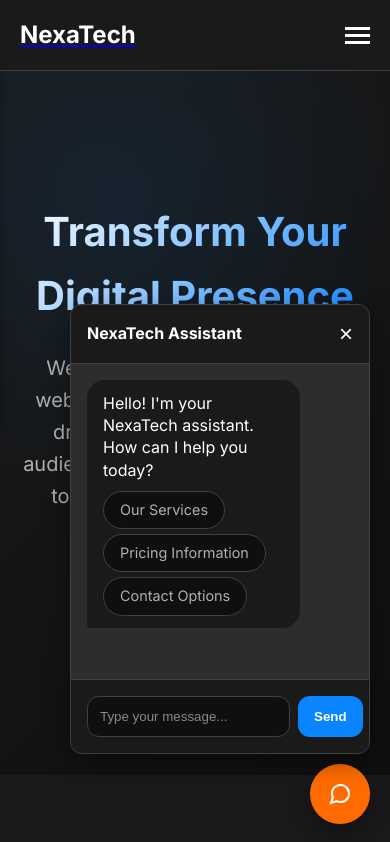
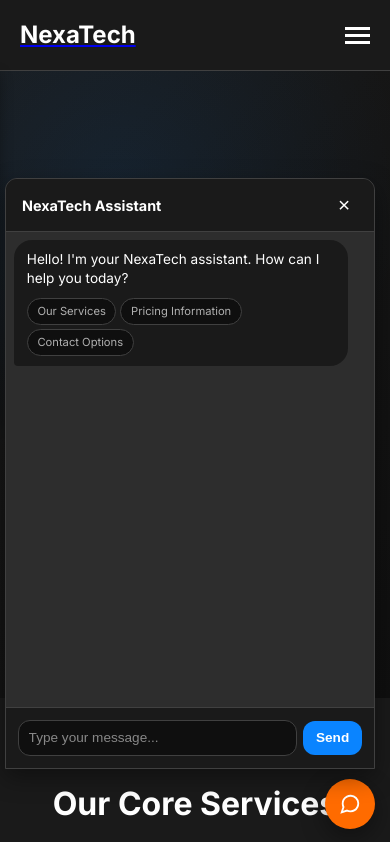
Before and after one commit to bigteslaboy3-creator/responsive-site-template, a plain HTML site: page index.html in a window 390 px wide. Both pictures are taken after a click on the element 340 px from the left and 794 px from the top of the page. Shown: the top 842 px of the page. Drawn offline with Linux system fonts and the light colour scheme.

Commit message:
Update styles.css

```diff
--- a/css/styles.css
+++ b/css/styles.css
@@ -417,7 +417,7 @@ body {
     animation: slideUp 0.6s ease-out;
 }
 
-/* Chatbot Widget */
+/* Chatbot Widget - UPDATED FOR MOBILE */
 .chatbot-widget {
     position: fixed;
     bottom: 20px;
@@ -437,6 +437,7 @@ body {
     box-shadow: var(--shadow-lg);
     transition: var(--transition);
     border: none;
+    z-index: 1001;
 }
 
 .chatbot-toggle:hover {
@@ -446,6 +447,8 @@ body {
 
 .chatbot-toggle svg {
     color: var(--text-primary);
+    width: 24px;
+    height: 24px;
 }
 
 .chatbot-container {
@@ -453,7 +456,9 @@ body {
     bottom: 70px;
     right: 0;
     width: 350px;
+    max-width: 90vw;
     height: 500px;
+    max-height: 70vh;
     background: var(--bg-card);
     border-radius: var(--border-radius);
     box-shadow: var(--shadow-lg);
@@ -461,6 +466,7 @@ body {
     flex-direction: column;
     overflow: hidden;
     border: 1px solid var(--border-color);
+    z-index: 1000;
 }
 
 .chatbot-container.active {
@@ -476,11 +482,13 @@ body {
     justify-content: space-between;
     align-items: center;
     border-bottom: 1px solid var(--border-color);
+    flex-shrink: 0;
 }
 
 .chatbot-header h4 {
     margin: 0;
     color: var(--text-primary);
+    font-size: 1rem;
 }
 
 .chatbot-close {
@@ -491,10 +499,18 @@ body {
     cursor: pointer;
     line-height: 1;
     transition: var(--transition);
+    padding: 0;
+    width: 30px;
+    height: 30px;
+    display: flex;
+    align-items: center;
+    justify-content: center;
 }
 
 .chatbot-close:hover {
     color: var(--accent-secondary);
+    background: rgba(255, 255, 255, 0.1);
+    border-radius: 50%;
 }
 
 .chatbot-messages {
@@ -504,13 +520,16 @@ body {
     display: flex;
     flex-direction: column;
     gap: 1rem;
+    min-height: 0;
 }
 
 .message {
-    max-width: 80%;
+    max-width: 85%;
     padding: 0.75rem 1rem;
     border-radius: 18px;
     line-height: 1.4;
+    word-wrap: break-word;
+    overflow-wrap: break-word;
 }
 
 .bot-message {
@@ -541,8 +560,12 @@ body {
     padding: 0.5rem 1rem;
     cursor: pointer;
     transition: var(--transition);
-    font-size: 0.9rem;
+    font-size: 0.8rem;
     color: var(--text-secondary);
+    white-space: nowrap;
+    overflow: hidden;
+    text-overflow: ellipsis;
+    max-width: 100%;
 }
 
 .quick-reply:hover {
@@ -557,6 +580,8 @@ body {
     display: flex;
     gap: 0.5rem;
     background: var(--bg-secondary);
+    flex-shrink: 0;
+    align-items: center;
 }
 
 .chatbot-input input {
@@ -568,6 +593,8 @@ body {
     transition: var(--transition);
     background: var(--bg-primary);
     color: var(--text-primary);
+    font-size: 0.9rem;
+    min-width: 0;
 }
 
 .chatbot-input input:focus {
@@ -587,6 +614,9 @@ body {
     cursor: pointer;
     transition: var(--transition);
     font-weight: 600;
+    font-size: 0.9rem;
+    white-space: nowrap;
+    flex-shrink: 0;
 }
 
 .chatbot-input button:hover {
@@ -813,7 +843,7 @@ body {
     border: 1px solid var(--border-color);
 }
 
-/* Responsive Design */
+/* Responsive Design - UPDATED CHATBOT MOBILE FIXES */
 @media (max-width: 768px) {
     .hamburger {
         display: flex;
@@ -867,13 +897,163 @@ body {
         grid-template-columns: 1fr;
     }
 
+    /* Mobile Chatbot Fixes */
+    .chatbot-widget {
+        bottom: 15px;
+        right: 15px;
+    }
+
+    .chatbot-toggle {
+        width: 55px;
+        height: 55px;
+    }
+
+    .chatbot-toggle svg {
+        width: 22px;
+        height: 22px;
+    }
+
     .chatbot-container {
-        width: 300px;
-        height: 450px;
+        width: calc(100vw - 30px);
+        max-width: none;
+        right: 0;
+        bottom: 65px;
+        height: 65vh;
+        max-height: 65vh;
+        border-radius: var(--border-radius) var(--border-radius) 0 0;
+    }
+
+    .chatbot-header {
+        padding: 0.75rem 1rem;
+    }
+
+    .chatbot-header h4 {
+        font-size: 0.9rem;
+    }
+
+    .chatbot-close {
+        font-size: 1.3rem;
+        width: 28px;
+        height: 28px;
+    }
+
+    .chatbot-messages {
+        padding: 0.75rem;
+        gap: 0.75rem;
+    }
+
+    .message {
+        max-width: 90%;
+        padding: 0.6rem 0.8rem;
+        font-size: 0.9rem;
+    }
+
+    .quick-replies {
+        gap: 4px;
+    }
+
+    .quick-reply {
+        padding: 0.4rem 0.8rem;
+        font-size: 0.75rem;
+        white-space: normal;
+        text-align: center;
+    }
+
+    .chatbot-input {
+        padding: 0.75rem;
+        gap: 0.4rem;
+    }
+
+    .chatbot-input input {
+        padding: 0.6rem;
+        font-size: 0.85rem;
+    }
+
+    .chatbot-input button {
+        padding: 0.6rem 0.8rem;
+        font-size: 0.85rem;
     }
 
     .section-header h2 {
         font-size: 2rem;
+    }
+}
+
+@media (max-width: 480px) {
+    .chatbot-widget {
+        bottom: 10px;
+        right: 10px;
+    }
+
+    .chatbot-toggle {
+        width: 50px;
+        height: 50px;
+    }
+
+    .chatbot-container {
+        width: calc(100vw - 20px);
+        bottom: 60px;
+        height: 70vh;
+        max-height: 70vh;
+    }
+
+    .chatbot-messages {
+        padding: 0.5rem;
+    }
+
+    .message {
+        max-width: 95%;
+        font-size: 0.85rem;
+    }
+
+    .quick-reply {
+        font-size: 0.7rem;
+        padding: 0.3rem 0.6rem;
+    }
+
+    .hero-title {
+        font-size: 2rem;
+    }
+
+    .hero-subtitle {
+        font-size: 1.1rem;
+    }
+}
+
+/* Extra Small Devices */
+@media (max-width: 360px) {
+    .chatbot-container {
+        width: 95vw;
+        height: 75vh;
+    }
+
+    .chatbot-input {
+        flex-direction: column;
+        gap: 0.5rem;
+    }
+
+    .chatbot-input button {
+        width: 100%;
+    }
+
+    .quick-replies {
+        flex-direction: column;
+    }
+
+    .quick-reply {
+        width: 100%;
+    }
+}
+
+/* Landscape Mode Mobile */
+@media (max-height: 500px) and (orientation: landscape) {
+    .chatbot-container {
+        height: 80vh;
+        max-height: 80vh;
+    }
+
+    .chatbot-messages {
+        max-height: 60vh;
     }
 }
 
@@ -894,3 +1074,14 @@ body {
 ::-webkit-scrollbar-thumb:hover {
     background: var(--accent-primary);
 }
+
+/* Prevent horizontal scroll on mobile */
+body {
+    overflow-x: hidden;
+}
+
+/* Ensure chatbot doesn't cause horizontal scroll */
+.chatbot-widget {
+    right: max(15px, env(safe-area-inset-right));
+    bottom: max(15px, env(safe-area-inset-bottom));
+}
```
